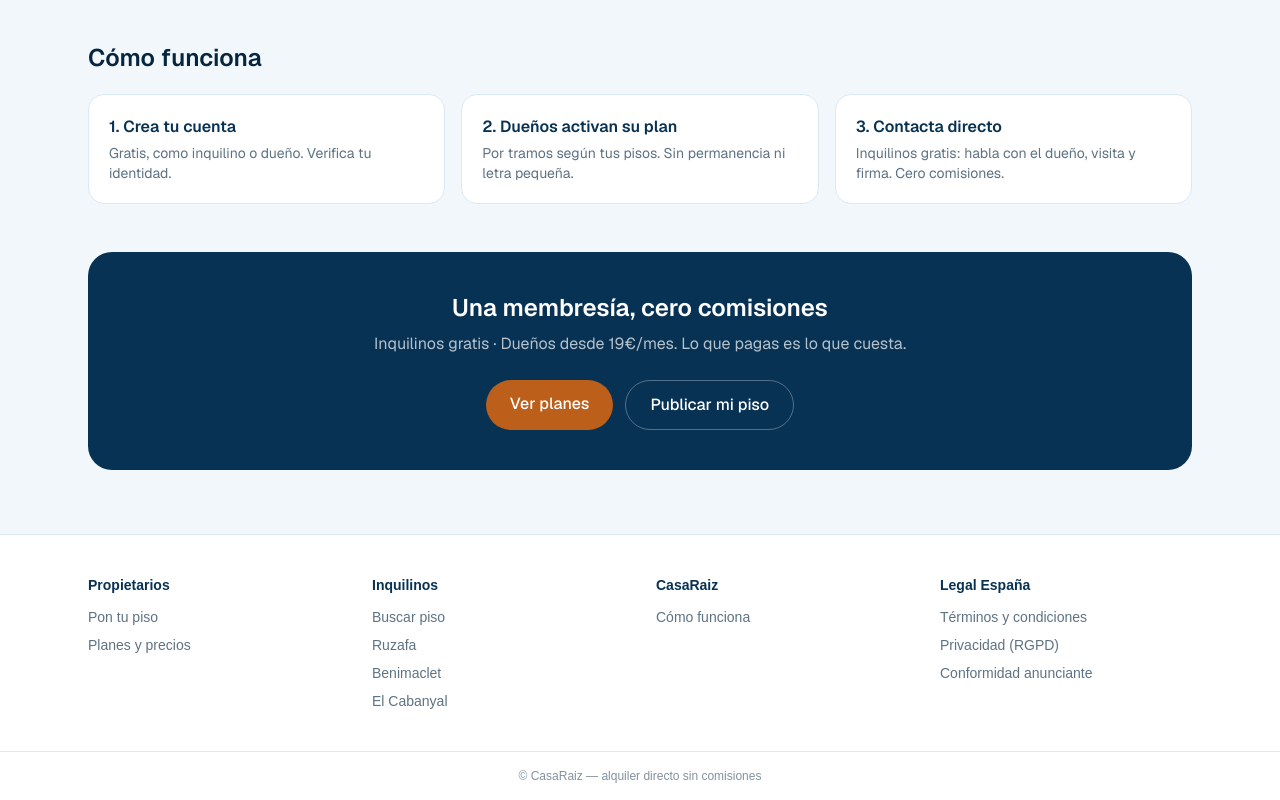
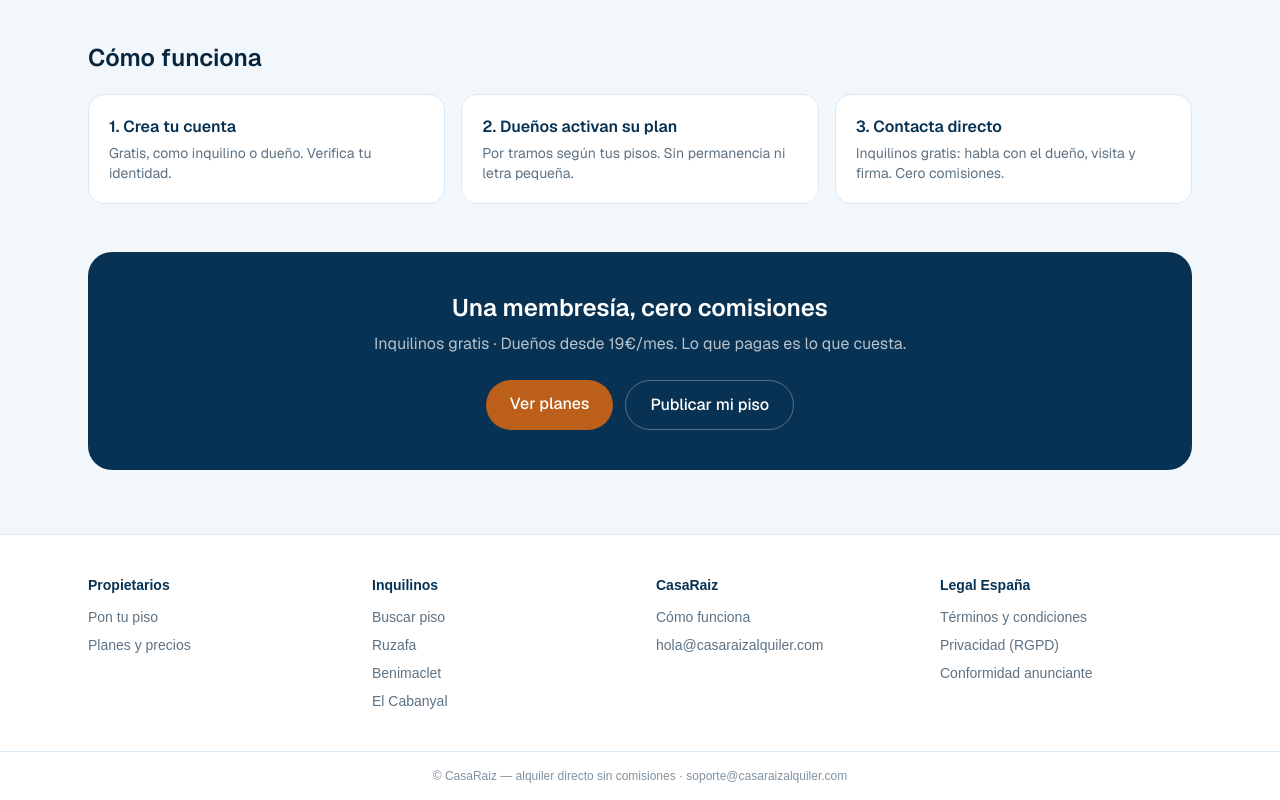
Before and after one commit to rodrigoagutierrez/casaraiz, a Next.js app: page / in a window 1280 px wide. Shown: the part 1400-2200 px from the top of the page. Built offline with nearby package versions, Linux system fonts and the light colour scheme; no server answers; the database is empty.

Commit message:
Email hola@/soporte@ en footer, legales y tarifas; dominio casaraizalquiler.com

```diff
--- a/modules/billing/fees.ts
+++ b/modules/billing/fees.ts
@@ -27,7 +27,7 @@ export async function getTariffSettings() {
   const [legend, contactLabel, contactUrl] = await Promise.all([
     getSetting("tariff_legend", "Precios con IVA incluido. Sin permanencia: cancela cuando quieras."),
     getSetting("tariff_contact_label", "¿Más de 10 propiedades?"),
-    getSetting("tariff_contact_url", "mailto:hola@casaraiz.es"),
+    getSetting("tariff_contact_url", "mailto:hola@casaraizalquiler.com"),
   ]);
   return { legend, contactLabel, contactUrl };
 }
--- a/modules/content/legal-docs-seed.ts
+++ b/modules/content/legal-docs-seed.ts
@@ -31,7 +31,7 @@ CasaRaiz conecta dueños e inquilinos para el alquiler temporal de vivienda (med
     title: "Política de privacidad",
     content: `POLÍTICA DE PRIVACIDAD — CASARAIZ (RGPD / LOPDGDD)
 
-Responsable: CasaRaiz. Contacto: hola@casaraiz.es.
+Responsable: CasaRaiz. Contacto: hola@casaraizalquiler.com.
 
 1. Datos que tratamos
 Identidad y contacto (email, teléfono), verificación DNI/NIE, anuncios y mensajes, datos de pago (gestionados por Stripe; no almacenamos tarjetas).
@@ -43,7 +43,7 @@ Identidad y contacto (email, teléfono), verificación DNI/NIE, anuncios y mensa
 
 3. Encargados: Clerk (identidad), Neon (alojamiento UE), Stripe (pagos), Brevo (emails).
 
-4. Derechos: acceso, rectificación, supresión, oposición, limitación y portabilidad escribiendo a hola@casaraiz.es. Reclamación ante la AEPD.
+4. Derechos: acceso, rectificación, supresión, oposición, limitación y portabilidad escribiendo a hola@casaraizalquiler.com. Reclamación ante la AEPD.
 
 5. Conservación: mientras dure la cuenta y los plazos fiscales (6 años).`,
   },
--- a/modules/notifications/email.ts
+++ b/modules/notifications/email.ts
@@ -3,7 +3,7 @@
 
 export async function sendEmail(to: string, subject: string, text: string) {
   const key = process.env.BREVO_API_KEY;
-  const sender = process.env.BREVO_SENDER ?? "hola@casaraiz.es";
+  const sender = process.env.BREVO_SENDER ?? "hola@casaraizalquiler.com";
 
   if (!key) {
     console.log(`[email:stub] → ${to} | ${subject} | ${text.slice(0, 120)}`);
--- a/scripts/seed-fees.ts
+++ b/scripts/seed-fees.ts
@@ -12,7 +12,7 @@ const TIERS = [
 const SETTINGS = [
   { key: "tariff_legend", value: "Precios con IVA incluido. Sin permanencia: cancela cuando quieras. El tramo se calcula por tus pisos publicados." },
   { key: "tariff_contact_label", value: "¿Más de 10 propiedades? Te hacemos plan a medida" },
-  { key: "tariff_contact_url", value: "mailto:hola@casaraiz.es?subject=Plan%20a%20medida" },
+  { key: "tariff_contact_url", value: "mailto:hola@casaraizalquiler.com?subject=Plan%20a%20medida" },
 ];
 
 async function main() {
--- a/shared/ui/Footer.tsx
+++ b/shared/ui/Footer.tsx
@@ -28,6 +28,7 @@ export default function Footer() {
           <p className="font-semibold text-mar-900">{t["footer.casaRaiz"]}</p>
           <ul className="mt-3 space-y-2 text-mar-950/65">
             <li><Link href="/precios" className="hover:underline">{t["footer.comoFunciona"]}</Link></li>
+            <li><a href="mailto:hola@casaraizalquiler.com" className="hover:underline">hola@casaraizalquiler.com</a></li>
           </ul>
         </div>
         <div>
@@ -40,7 +41,7 @@ export default function Footer() {
         </div>
       </div>
       <div className="border-t border-mar-100 py-4 text-center text-xs text-mar-950/50">
-        {t["footer.copy"]}
+        {t["footer.copy"]} · <a href="mailto:soporte@casaraizalquiler.com" className="hover:underline">soporte@casaraizalquiler.com</a>
       </div>
     </footer>
   );
```
